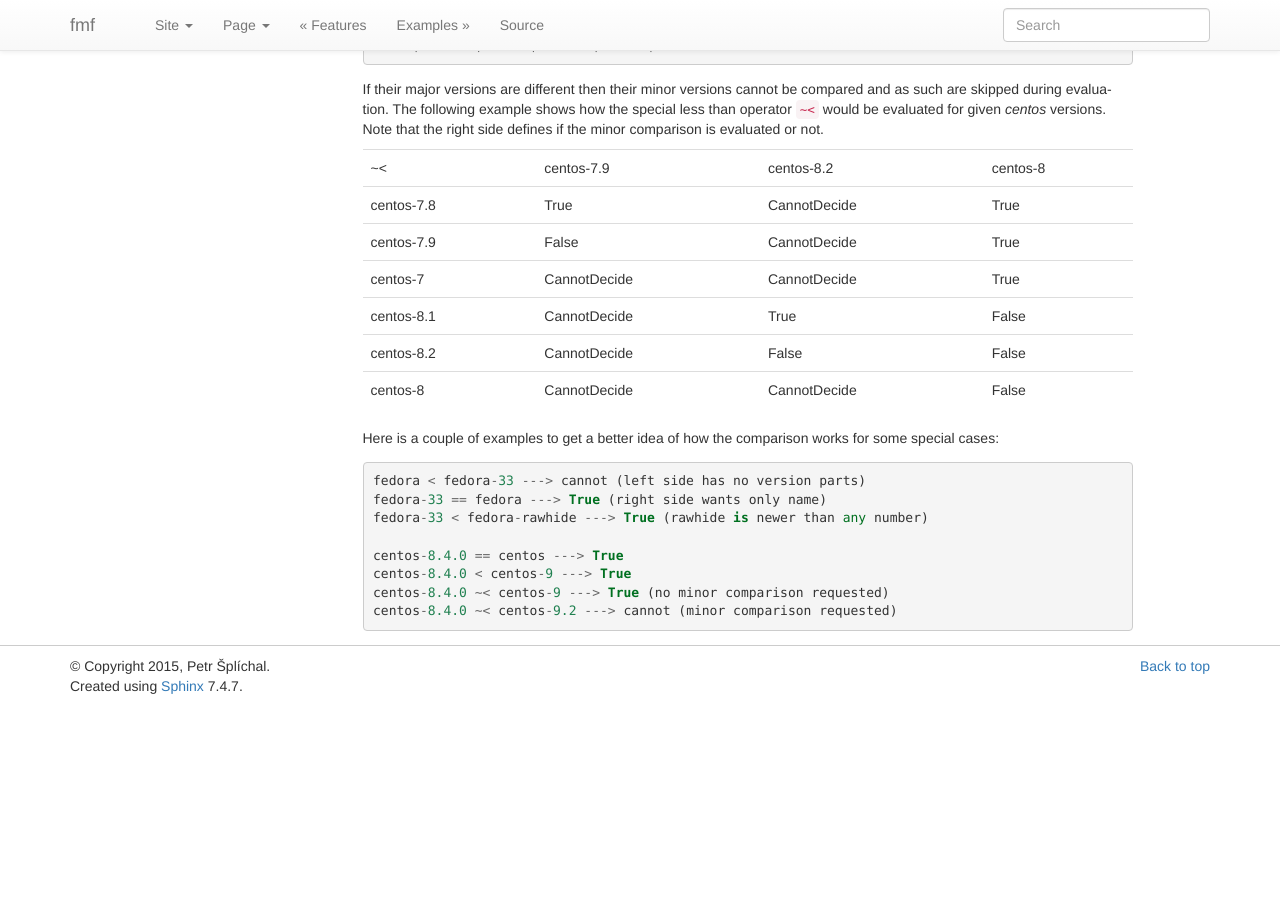
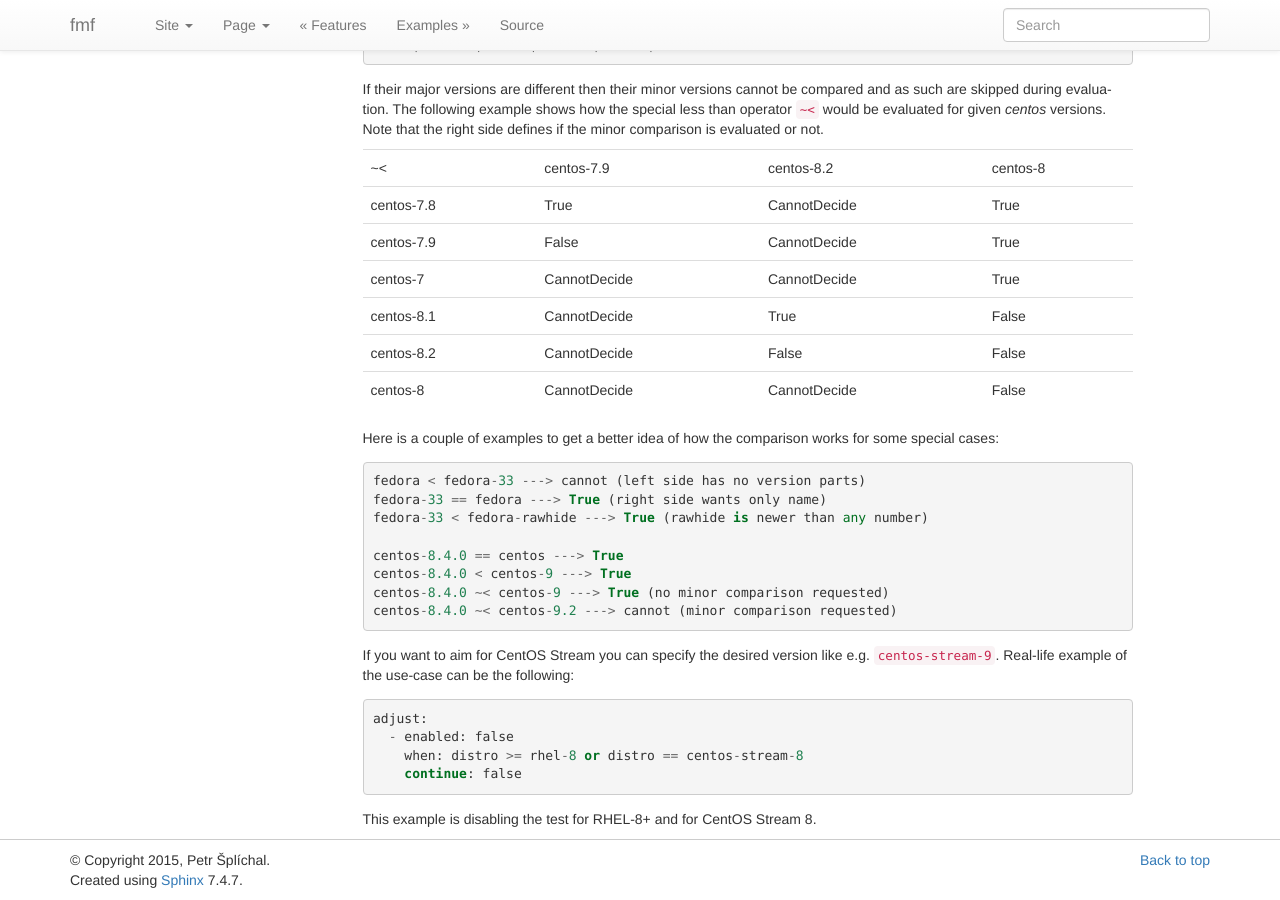
Before and after one commit to teemtee/fmf, a Sphinx documentation site: the page built from docs/context.rst, in a window 1280 px wide and 900 px high, scrolled down 3232 px. Built offline with Sphinx 7.4.7, drawn with Linux system fonts in a browser that asks for light colours; before the commit the page ends 3938 px from its top, so only the background shows below that.

Commit message:
Add an example for CentOS Stream X distro adjustment

```diff
--- a/docs/context.rst
+++ b/docs/context.rst
@@ -230,3 +230,13 @@ comparison works for some special cases::
     centos-8.4.0 < centos-9 ---> True
     centos-8.4.0 ~< centos-9 ---> True (no minor comparison requested)
     centos-8.4.0 ~< centos-9.2 ---> cannot (minor comparison requested)
+
+If you want to aim for CentOS Stream you can specify the desired version like e.g. ``centos-stream-9``.
+Real-life example of the use-case can be the following::
+
+    adjust:
+      - enabled: false
+        when: distro >= rhel-8 or distro == centos-stream-8
+        continue: false
+
+This example is disabling the test for RHEL-8+ and for CentOS Stream 8.
```
